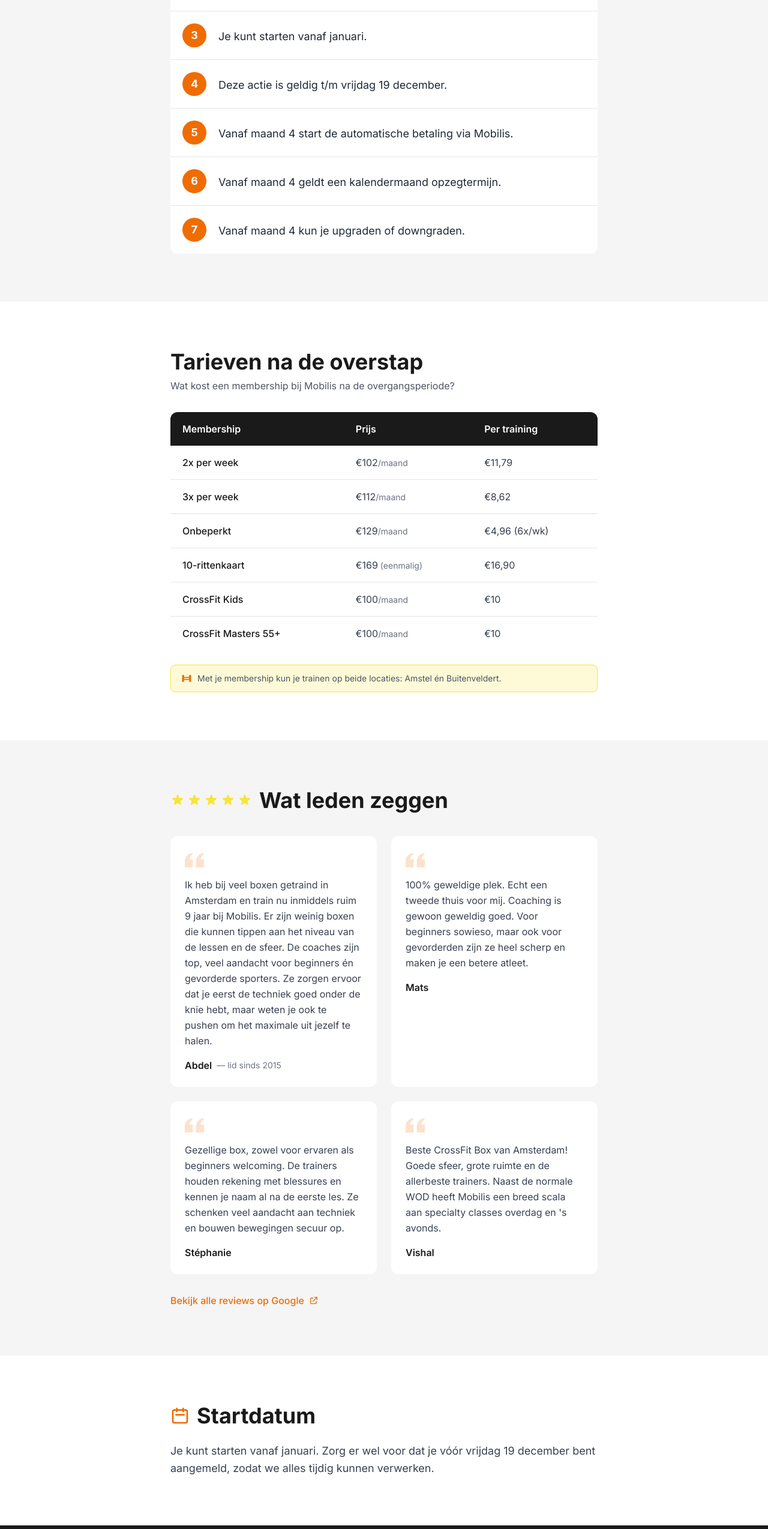
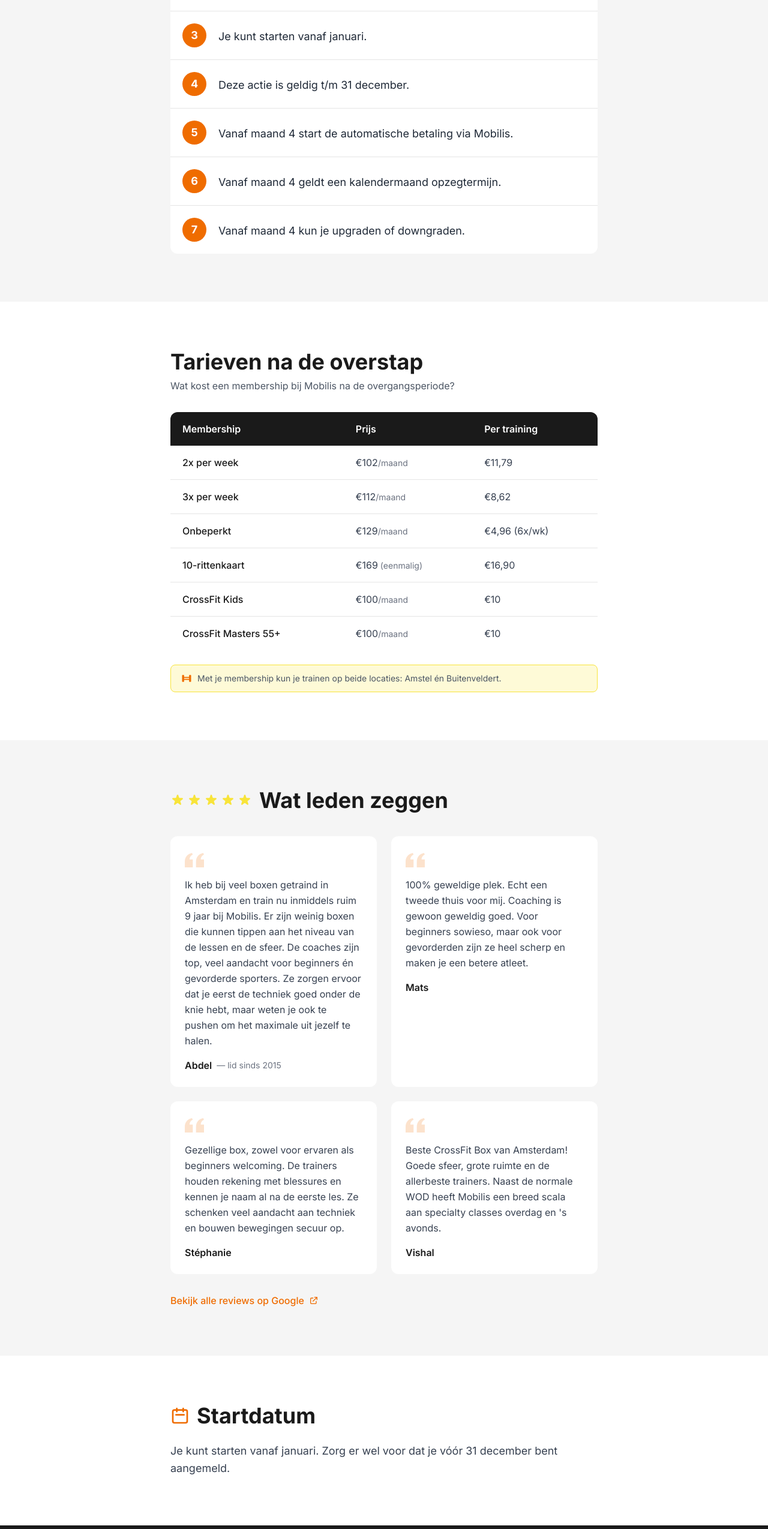
Before and after one commit to jeroenvanduijn/020move, a Next.js app: page / in a window 1280 px wide. Shown: the part 3177-5726 px from the top of the page at 60% size. Built offline with nearby package versions, Linux system fonts and the light colour scheme.

Commit message:
fix: extend offer deadline to 31 December

```diff
--- a/app/aanmelden/page.tsx
+++ b/app/aanmelden/page.tsx
@@ -80,8 +80,8 @@ const copy = {
       en: 'Start date',
     },
     text: {
-      nl: 'Je kunt starten vanaf januari. Zorg dat je vóór vrijdag 19 december bent aangemeld.',
-      en: 'You can start from January. Make sure to sign up before Friday 19 December.',
+      nl: 'Je kunt starten vanaf januari. Zorg dat je vóór 31 december bent aangemeld.',
+      en: 'You can start from January. Make sure to sign up before 31 December.',
     },
   },
   proRata: {
--- a/app/page.tsx
+++ b/app/page.tsx
@@ -219,7 +219,7 @@ const copy = {
         'Je kiest nu je Mobilis membership.',
         'Je betaalt direct voor 2 maanden en je krijgt 3 maanden trainen.',
         'Je kunt starten vanaf januari.',
-        'Deze actie is geldig t/m vrijdag 19 december.',
+        'Deze actie is geldig t/m 31 december.',
         'Vanaf maand 4 start de automatische betaling via Mobilis.',
         'Vanaf maand 4 geldt een kalendermaand opzegtermijn.',
         'Vanaf maand 4 kun je upgraden of downgraden.',
@@ -228,7 +228,7 @@ const copy = {
         'Choose your Mobilis membership now.',
         'You pay for 2 months and receive 3 months of training.',
         'You can start from January.',
-        'This offer is valid until Friday 19 December.',
+        'This offer is valid until 31 December.',
         'From month 4, automatic billing starts at Mobilis.',
         'From month 4, a one-calendar-month cancellation period applies.',
         'From month 4, you may upgrade or downgrade.',
@@ -316,8 +316,8 @@ const copy = {
       en: 'Start date',
     },
     text: {
-      nl: 'Je kunt starten vanaf januari. Zorg er wel voor dat je vóór vrijdag 19 december bent aangemeld, zodat we alles tijdig kunnen verwerken.',
-      en: 'You can start from January. Just complete your sign-up before Friday 19 December so we can process everything in time.',
+      nl: 'Je kunt starten vanaf januari. Zorg er wel voor dat je vóór 31 december bent aangemeld.',
+      en: 'You can start from January. Just complete your sign-up before 31 December.',
     },
   },
   ctaSection: {
--- a/components/shared.tsx
+++ b/components/shared.tsx
@@ -322,10 +322,10 @@ export const faqItems: FAQItem[] = [
       en: 'Until when can I sign up for this offer?',
     },
     answer: {
-      nl: 'Je moet je vóór vrijdag 19 december aanmelden, zodat we alles tijdig kunnen verwerken bij Mobilis.',
-      en: 'You need to sign up before Friday 19 December so we can process everything at Mobilis in time.',
+      nl: 'Je moet je vóór 31 december aanmelden, zodat we alles tijdig kunnen verwerken bij Mobilis.',
+      en: 'You need to sign up before 31 December so we can process everything at Mobilis in time.',
     },
-    englishSummary: 'Sign up before Friday 19 December.',
+    englishSummary: 'Sign up before 31 December.',
   },
   {
     question: {
```
